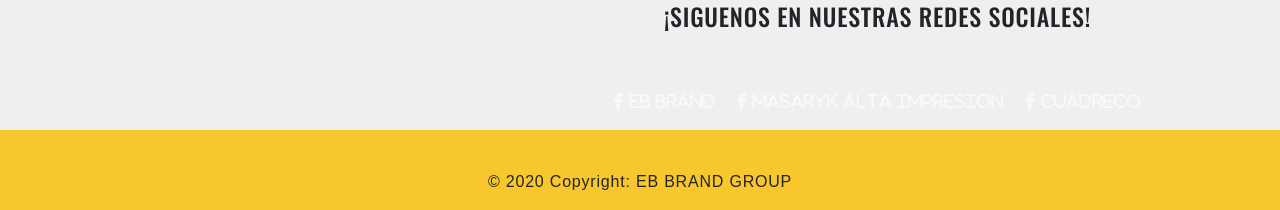
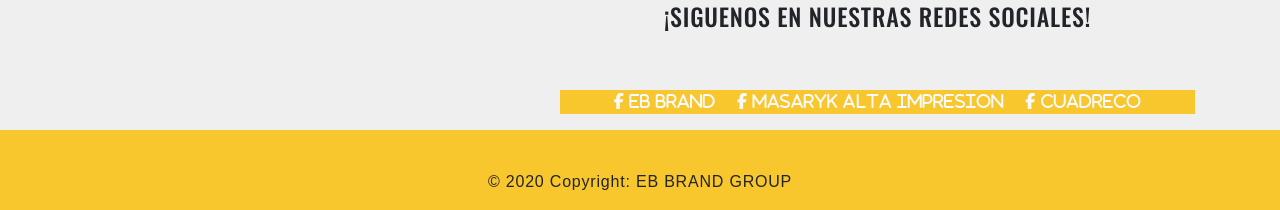
Before and after one commit to MontseVillaP/EB-BRAND-GROUP, a plain HTML site: page index.html in a window 1280 px wide. Shown: the part 3971-4181 px from the top of the page. Drawn offline with nearby package versions, Linux system fonts and the light colour scheme.

Commit message:
Add files via upload

```diff
--- a/index.html
+++ b/index.html
@@ -225,7 +225,7 @@
           <b><p>Whatsapp:</p></b>
           <p> +52 4771215057 </p>
           <h4 class="text-center pb-5 pt-5">¡SIGUENOS EN NUESTRAS REDES SOCIALES!</h4>
-          <ul class="list-unstyled list-inline text-center">
+          <ul class="list-unstyled list-inline text-center bg-yellow">
             <li class="list-inline-item">
               <a class="btn-floating btn-fb mx-1 "  href="https://www.facebook.com/ebbrandgroup">
                 <i class="fab fa-facebook-f"> EB Brand </i>
```
